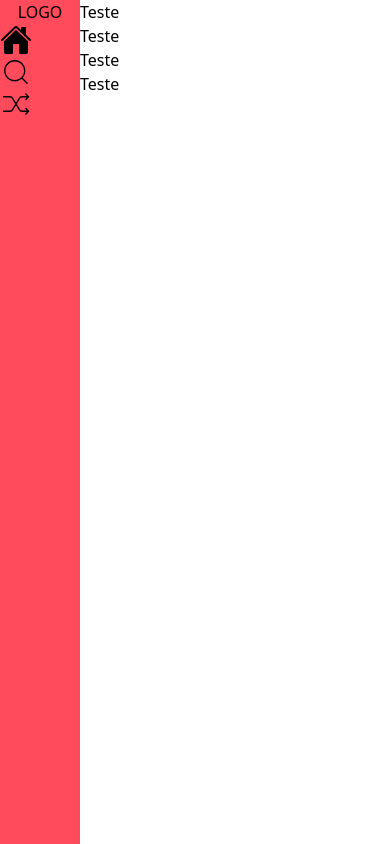
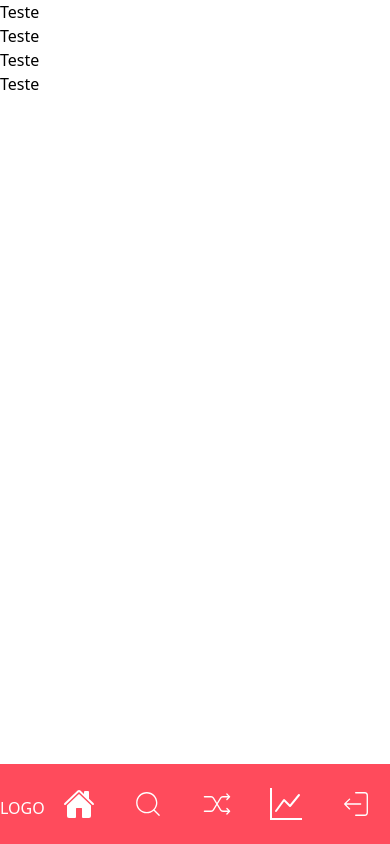
Before and after one commit to rytix/contact_showcase, a Next.js app: page / in a window 390 px wide. Built offline with nearby package versions, Linux system fonts and the light colour scheme.

Commit message:
add responsividade no menu

```diff
--- a/app/layout.tsx
+++ b/app/layout.tsx
@@ -15,9 +15,9 @@ export default function RootLayout({
   return (
     <html lang="en">
       <body>
-        <div className="flex flex-row h-screen w-screen">
+        <div className="flex flex-col h-screen w-screen md:flex-row">
           <Menu />
-          <div className="flex flex-col">{children}</div>
+          <div className="order-1 h-screen w-screen md:order-2">{children}</div>
         </div>
       </body>
     </html>
--- a/components/Menu.tsx
+++ b/components/Menu.tsx
@@ -2,20 +2,52 @@ import Link from "next/link";
 import { IoHome } from "react-icons/io5";
 import { CiSearch } from "react-icons/ci";
 import { CiShuffle } from "react-icons/ci";
+import { BsGraphUp } from "react-icons/bs";
+import { CiLogout } from "react-icons/ci";
 
 export default function Menu() {
   return (
-    <div className="bg-primary w-20 justify-center text-center">
-      <h1>LOGO</h1>
-      <Link href="/" className="w-20">
+    <div className="bg-primary text-white flex flex-row order-2 h-20 w-screen md:h-screen md:w-20 md:flex-col md:order-1">
+      <h1 className="ml-auto mt-8 mb-8 justify-center text-center md:ml-0">
+        LOGO
+      </h1>
+      <Link href="/" className="flex justify-center w-20 mt-6 md:mt-0 md:mb-6">
         <IoHome className="h-8 w-8" />
       </Link>
-      <Link href="/">
+      <Link href="/" className="flex justify-center w-20 mt-6 md:mt-0 md:mb-6">
         <CiSearch className="h-8 w-8" />
       </Link>
-      <Link href="/">
-        <CiShuffle className="h-8 w-8" />
-      </Link>
+      {true ? (
+        <>
+          <Link
+            href="/"
+            className="flex justify-center w-20 mt-6 md:mt-0 md:mb-6 md:flex-grow"
+          >
+            <CiShuffle className="h-8 w-8" />
+          </Link>
+          <Link
+            href="/"
+            className="flex justify-center w-20 mt-6 md:mt-0 md:mb-6"
+          >
+            <BsGraphUp className="h-8 w-8" />
+          </Link>
+          <Link
+            href="/"
+            className="flex justify-center w-20 mr-auto mt-6 md:mt-0 md:mr-0 md:mb-6"
+          >
+            <CiLogout className="h-8 w-8" />
+          </Link>
+        </>
+      ) : (
+        <>
+          <Link
+            href="/"
+            className="flex justify-center w-20 mt-6 mr-auto md:mr-0 md:mt-0 md:mb-6 md:flex-grow"
+          >
+            <CiShuffle className="h-8 w-8" />
+          </Link>
+        </>
+      )}
     </div>
   );
 }
```
